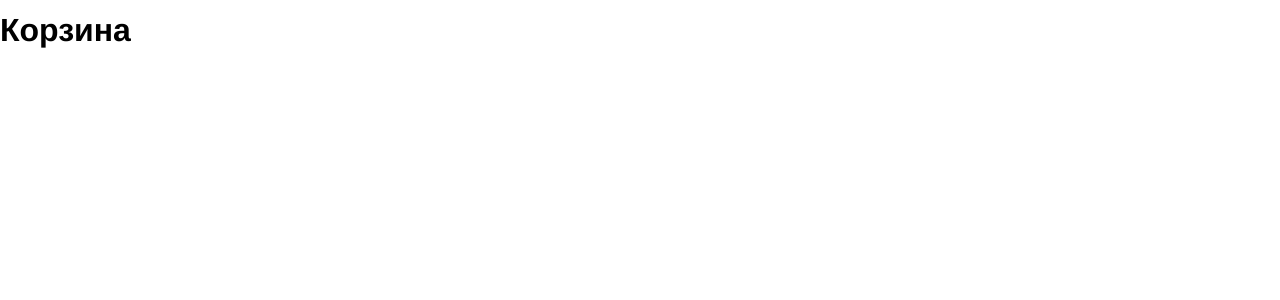
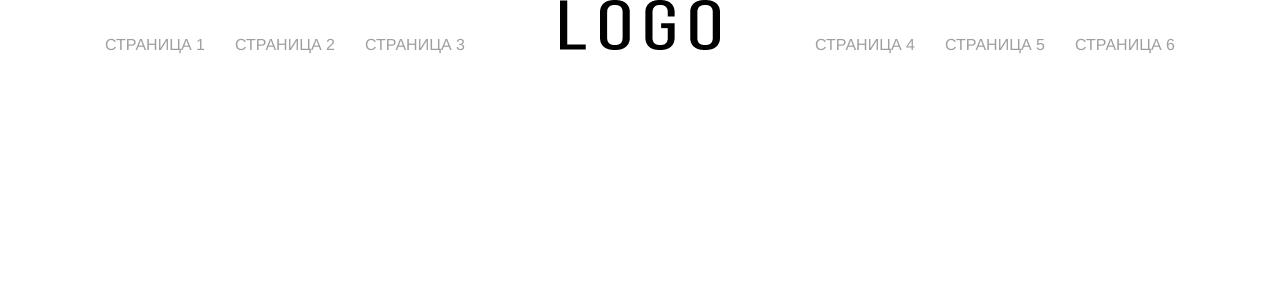
Before and after one commit to kruglyakov-ak/5-corners-TEST, a React (Create React App) app: page / in a window 1280 px wide. Shown: the top 300 px of the page. Built offline with nearby package versions, Linux system fonts and the light colour scheme.

Commit message:
Заверстал навигацию и стили

```diff
--- a/src/components/cart-page/cart-page.jsx
+++ b/src/components/cart-page/cart-page.jsx
@@ -1,5 +1,9 @@
+import { MainLayout } from '../common/common'
+
 const CartPage = () => (
-    <h1>Корзина</h1>
+    <MainLayout>
+
+    </MainLayout>
 );
 
 export default CartPage;
--- /dev/null
+++ b/src/components/common/common.js
@@ -0,0 +1,2 @@
+export { default as Header } from './header/header';
+export { default as MainLayout } from './main-layout/main-layout';
--- /dev/null
+++ b/src/components/common/header/header.jsx
@@ -0,0 +1,44 @@
+import logo from '../../../assets/img/logo.png';
+import * as S from './header.styled';
+
+const Header = () => (
+    <S.StyledHeader>
+
+        <S.Navigation>
+            <S.Links>
+                <S.LinkItem>
+                    <S.Link href='#'>Страница 1</S.Link>
+                </S.LinkItem>
+
+                <S.LinkItem>
+                    <S.Link href='#'>Страница 2</S.Link>
+                </S.LinkItem>
+
+                <S.LinkItem>
+                    <S.Link href='#'>Страница 3</S.Link>
+                </S.LinkItem>
+            </S.Links>
+
+            <S.Logo href='#'>
+                <S.Image src={logo} alt="Логотип" width="160" height="50" />
+            </S.Logo>
+
+            <S.Links>
+                <S.LinkItem>
+                    <S.Link href='#'>Страница 4</S.Link>
+                </S.LinkItem>
+
+                <S.LinkItem>
+                    <S.Link href='#'>Страница 5</S.Link>
+                </S.LinkItem>
+
+                <S.LinkItem>
+                    <S.Link href='#'>Страница 6</S.Link>
+                </S.LinkItem>
+            </S.Links>
+        </S.Navigation>
+
+    </S.StyledHeader>
+);
+
+export default Header;
--- /dev/null
+++ b/src/components/common/header/header.styled.js
@@ -0,0 +1,50 @@
+import styled from 'styled-components';
+
+const StyledHeader = styled.header`
+    max-width: 1110px;
+    margin: 0 auto;
+`;
+
+const Logo = styled.a``;
+
+const Image = styled.img``;
+
+const Navigation = styled.nav`
+    display: flex;
+    justify-content: space-between;
+`;
+
+const Links = styled.ul`
+    list-style: none;
+    width: 400px;
+    margin: 0;
+    padding: 0 20px;
+
+    display: flex;
+    justify-content: space-between;
+    flex-wrap: wrap;
+    align-items: flex-end;
+`;
+
+const LinkItem = styled.li``;
+
+const Link = styled.a`
+    text-decoration: none;
+    color: ${({ theme }) => theme.color.grey1};
+    text-transform: uppercase;
+
+    &:focus,
+    &:hover {
+      color: ${({ theme }) => theme.color.black};
+    }
+`;
+
+export {
+    StyledHeader,
+    Logo,
+    Image,
+    Navigation,
+    Links,
+    LinkItem,
+    Link
+};
--- /dev/null
+++ b/src/components/common/main-layout/main-layout.jsx
@@ -0,0 +1,10 @@
+import { Header } from '../common';
+
+const MainLayout = ({ children }) => (
+  <>
+    <Header />
+    {children}
+  </>
+);
+
+export default MainLayout;
```
